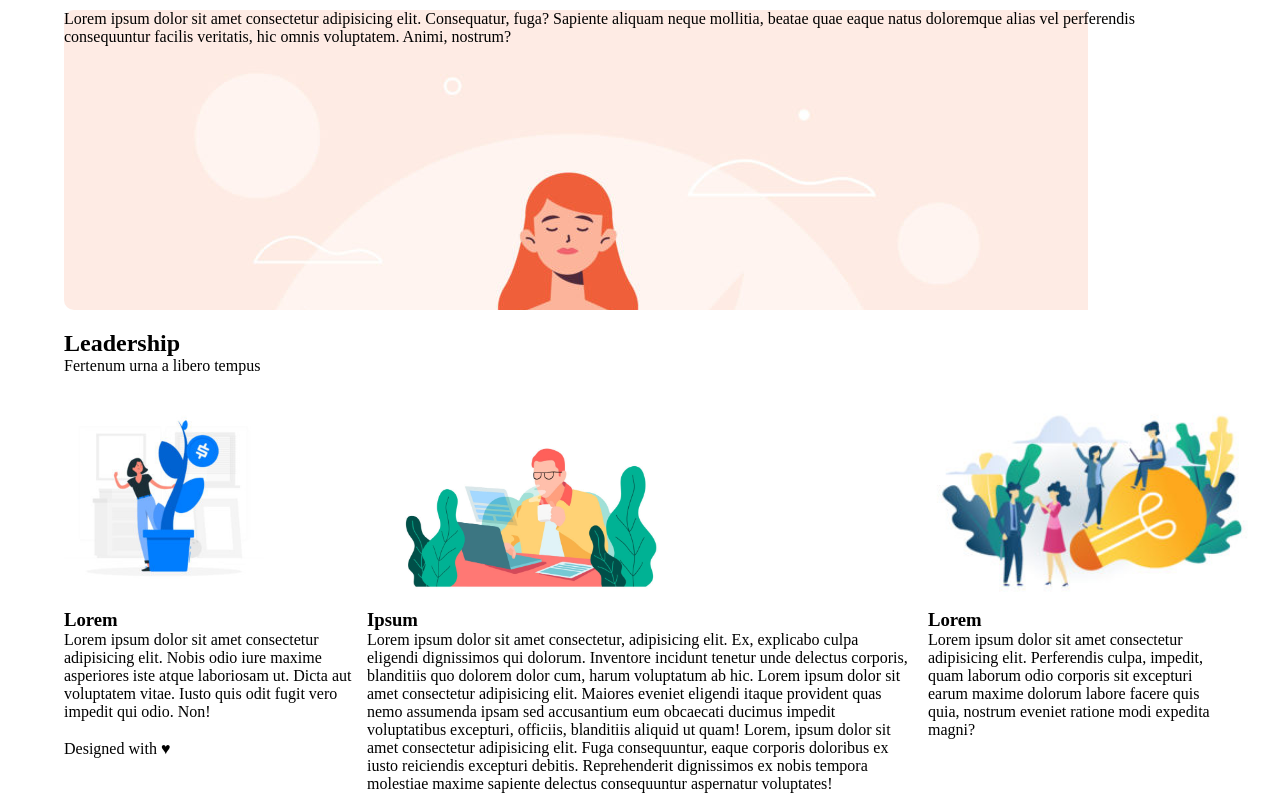
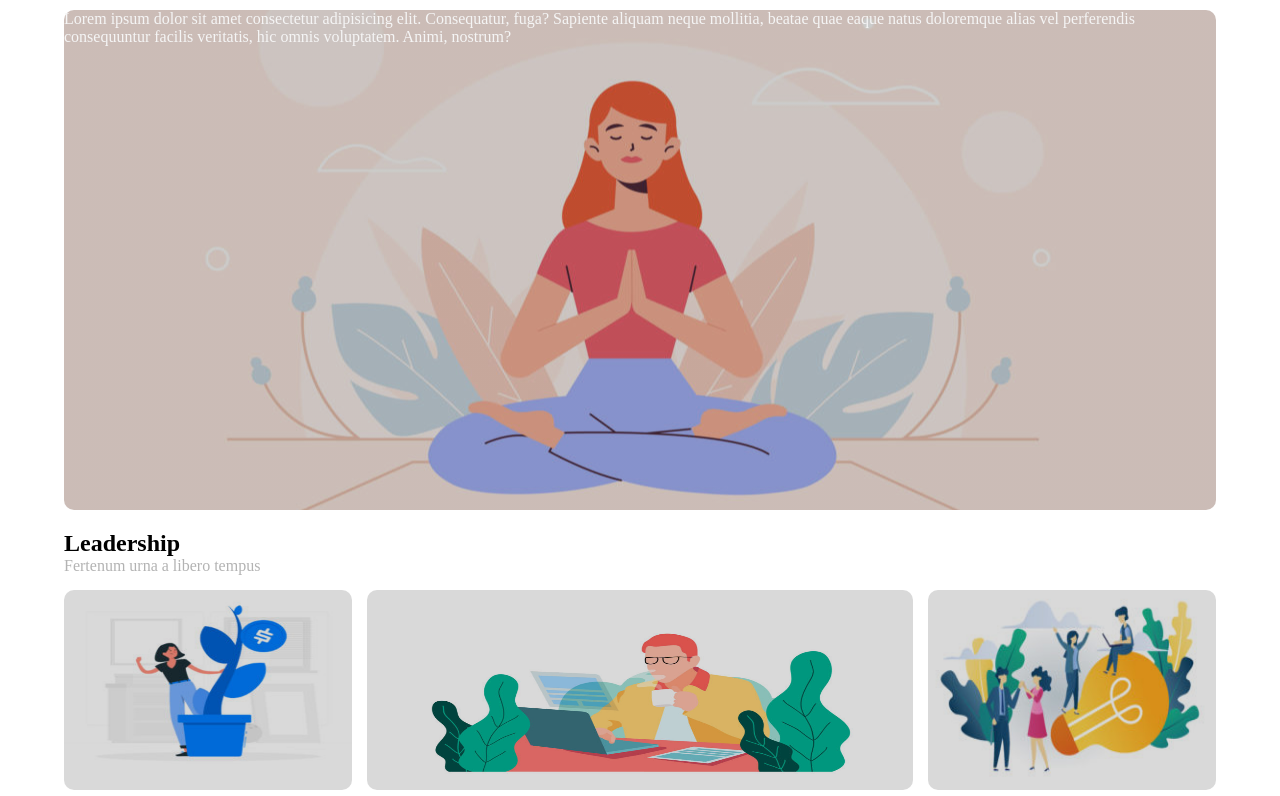
Before and after one commit to DavideZattra/htmlcss-wp, a plain HTML site: page index.html in a window 1280 px wide. Shown: the part 120-916 px from the top of the page. Drawn offline with Linux system fonts and the light colour scheme.

Commit message:
fixed opacity img

```diff
--- a/css/style.css
+++ b/css/style.css
@@ -12,7 +12,6 @@ body{
 li{
     display: inline-block;
     margin: 0 10px;
-    color: rgb(179, 179, 179);
 }
 
 .top-part{
@@ -48,8 +47,22 @@ li{
 }
 
 .img-col{
+    filter: brightness(85%);
+    border-radius: 10px;
+    width: 100%;
     height: 200px;
-    border-radius: 10px;
+}
+
+.white-txt{
+    color: whitesmoke;
+}
+
+.gray-txt{
+    color: rgb(179, 179, 179);
+}
+
+.red-txt{
+    color: red;
 }
 
 #logo{
@@ -65,19 +78,22 @@ li{
 }
 
 #first-part{
-    background-image: url(../img/banner.jpg);
-    background-repeat: no-repeat;
+    background-image: linear-gradient( rgba(0, 0, 0, 0.20), rgba(0, 0, 0, 0.20) ), url(../img/banner.jpg);
+    background-repeat: repeat;
+    background-position: center;
+
     border-radius: 10px;
-    height: 300px;
+    height: 500px;
     margin: 20px 0;
 }
 
 #second-part{
-    height: 400px;
+
     margin: 10px 0;
 }
 
 #footer{
     height: 50px;
+    margin: 0 auto;
 
 }
--- a/index.html
+++ b/index.html
@@ -17,13 +17,13 @@
 
             <nav>
 
-                <ul>
-                    <li>FEATURES</li>
-                    <li>EDITORIALS</li>
-                    <li>ENVIROMENT</li>
-                    <li>BLOG</li>
-                    <li>SHOP</li>
-                    <li>CONTACT</li>
+                <ul class="gray-txt">
+                    <li >FEATURES</li>
+                    <li >EDITORIALS</li>
+                    <li >ENVIROMENT</li>
+                    <li >BLOG</li>
+                    <li >SHOP</li>
+                    <li >CONTACT</li>
                 </ul>
 
             </nav>
@@ -36,7 +36,7 @@
         <!-- prima sezione main -->
         <section>
 
-            <div class="" id="first-part">
+            <div class="white-txt" id="first-part">
 
                 Lorem ipsum dolor sit amet consectetur adipisicing elit. Consequatur, fuga? Sapiente aliquam neque mollitia, beatae quae eaque natus doloremque alias vel perferendis consequuntur facilis veritatis, hic omnis voluptatem. Animi, nostrum?
 
@@ -51,29 +51,29 @@
 
                 <div class="top-part ">
                     <h1>Leadership</h1>
-                    <p>Fertenum urna a libero tempus</p>
+                    <p class="gray-txt">Fertenum urna a libero tempus</p>
                 </div>
 
                 <div class="container clearfix">
 
                     <div class="side-column  float-left">
 
-                        <img class="img-col" src="img/img-1.jpg" alt="immagine di donna con pianta">
+                        <img class="img-col side-img" src="img/img-1.jpg" alt="immagine di donna con pianta">
                         <h3>Lorem</h3>
-                        <p>Lorem ipsum dolor sit amet consectetur adipisicing elit. Nobis odio iure maxime asperiores iste atque laboriosam ut. Dicta aut voluptatem vitae. Iusto quis odit fugit vero impedit qui odio. Non!</p>
+                        <p class="gray-txt">Lorem ipsum dolor sit amet consectetur adipisicing elit. Nobis odio iure maxime asperiores iste atque laboriosam ut. Dicta aut voluptatem vitae. Iusto quis odit fugit vero impedit qui odio. Non!</p>
 
                     </div>
                     <div class="central-column  float-left">
 
-                        <img class="img-col" src="img/banner-2.jpg" alt="immagine di uno sviluppatore">
+                        <img class="img-col side-img" src="img/banner-2.jpg" alt="immagine di uno sviluppatore">
                         <h3>Ipsum</h3>
-                        <p>Lorem ipsum dolor sit amet consectetur, adipisicing elit. Ex, explicabo culpa eligendi dignissimos qui dolorum. Inventore incidunt tenetur unde delectus corporis, blanditiis quo dolorem dolor cum, harum voluptatum ab hic. Lorem ipsum dolor sit amet consectetur adipisicing elit. Maiores eveniet eligendi itaque provident quas nemo assumenda ipsam sed accusantium eum obcaecati ducimus impedit voluptatibus excepturi, officiis, blanditiis aliquid ut quam! Lorem, ipsum dolor sit amet consectetur adipisicing elit. Fuga consequuntur, eaque corporis doloribus ex iusto reiciendis excepturi debitis. Reprehenderit dignissimos ex nobis tempora molestiae maxime sapiente delectus consequuntur aspernatur voluptates!</p>
+                        <p class="gray-txt">Lorem ipsum dolor sit amet consectetur, adipisicing elit. Ex, explicabo culpa eligendi dignissimos qui dolorum. Inventore incidunt tenetur unde delectus corporis, blanditiis quo dolorem dolor cum, harum voluptatum ab hic. Lorem ipsum dolor sit amet consectetur adipisicing elit. Maiores eveniet eligendi itaque provident quas nemo assumenda ipsam sed accusantium eum obcaecati ducimus impedit voluptatibus excepturi, officiis, blanditiis aliquid ut quam! Lorem, ipsum dolor sit amet consectetur adipisicing elit. Fuga consequuntur, eaque corporis doloribus ex iusto reiciendis excepturi debitis. Reprehenderit dignissimos ex nobis tempora molestiae maxime sapiente delectus consequuntur aspernatur voluptates!</p>
                     </div>
                     <div class="side-column  float-left">
 
-                        <img class="img-col" src="img/img-3.jpg" alt="gruppo di persone e una lampadina">
+                        <img class="img-col side-img" src="img/img-3.jpg" alt="gruppo di persone e una lampadina">
                         <h3>Lorem</h3>
-                        <p>Lorem ipsum dolor sit amet consectetur adipisicing elit. Perferendis culpa, impedit, quam laborum odio corporis sit excepturi earum maxime dolorum labore facere quis quia, nostrum eveniet ratione modi expedita magni?</p>
+                        <p class="gray-txt">Lorem ipsum dolor sit amet consectetur adipisicing elit. Perferendis culpa, impedit, quam laborum odio corporis sit excepturi earum maxime dolorum labore facere quis quia, nostrum eveniet ratione modi expedita magni?</p>
                     </div>
 
                 </div>
@@ -85,7 +85,7 @@
     <footer>
         <!-- parte footer -->
         <div class="" id="footer">
-            Designed with &hearts;
+            Designed with <span class="red-txt">&hearts;</span>
         </div>
 
     </footer>
```
